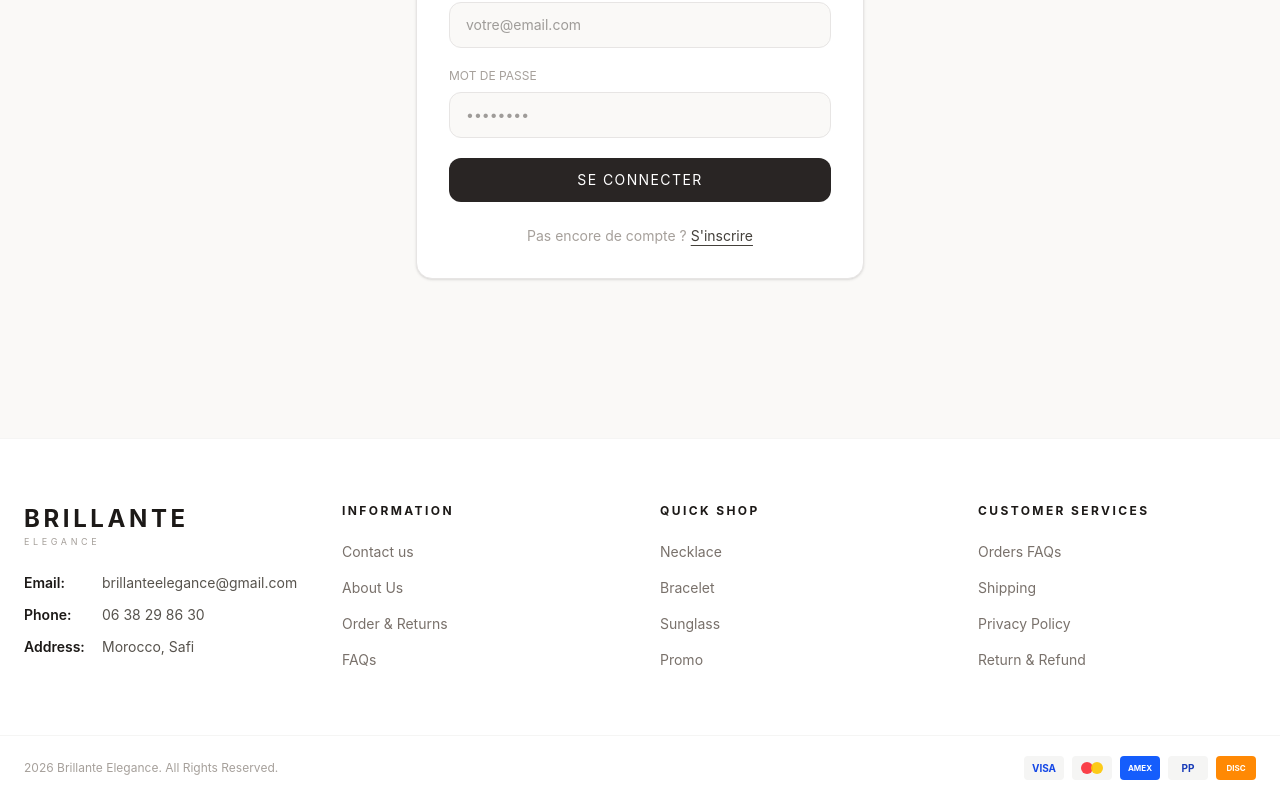
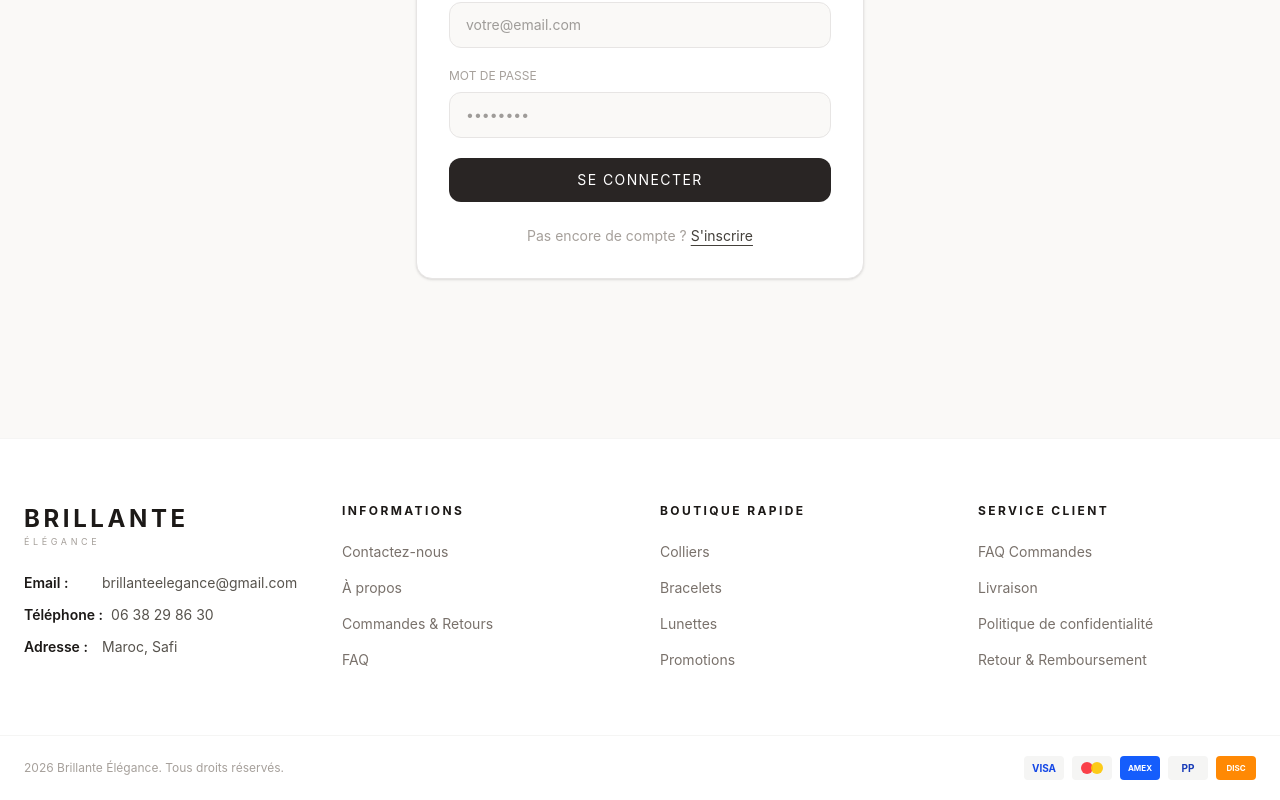
Before and after one commit to aymantabissi/brillante-elegance-frontend, a React (Vite) app: page /login in a window 1280 px wide. Shown: the part 480-1280 px from the top of the page. Built offline with nearby package versions, Linux system fonts and the light colour scheme; no server answers.

Commit message:
add francais

```diff
--- a/src/components/Footer.jsx
+++ b/src/components/Footer.jsx
@@ -9,29 +9,29 @@ export default function Footer() {
         <div>
           <div className="mb-6">
             <h3 className="text-2xl font-bold tracking-[0.15em] text-stone-900 uppercase">Brillante</h3>
-            <p className="text-[9px] tracking-[0.4em] uppercase text-stone-400">Elegance</p>
+            <p className="text-[9px] tracking-[0.4em] uppercase text-stone-400">Élégance</p>
           </div>
           <div className="flex flex-col gap-3 text-sm text-stone-600">
             <div className="flex gap-2">
-              <span className="font-semibold text-stone-900 min-w-[70px]">Email:</span>
+              <span className="font-semibold text-stone-900 min-w-[70px]">Email :</span>
               <span>brillanteelegance@gmail.com</span>
             </div>
             <div className="flex gap-2">
-              <span className="font-semibold text-stone-900 min-w-[70px]">Phone:</span>
+              <span className="font-semibold text-stone-900 min-w-[70px]">Téléphone :</span>
               <span>06 38 29 86 30</span>
             </div>
             <div className="flex gap-2">
-              <span className="font-semibold text-stone-900 min-w-[70px]">Address:</span>
-              <span>Morocco, Safi</span>
+              <span className="font-semibold text-stone-900 min-w-[70px]">Adresse :</span>
+              <span>Maroc, Safi</span>
             </div>
           </div>
         </div>
 
         {/* Information */}
         <div>
-          <h4 className="text-xs font-bold tracking-[0.2em] uppercase text-stone-900 mb-5">Information</h4>
+          <h4 className="text-xs font-bold tracking-[0.2em] uppercase text-stone-900 mb-5">Informations</h4>
           <ul className="flex flex-col gap-3">
-            {['Contact us', 'About Us', 'Order & Returns', 'FAQs'].map((item) => (
+            {['Contactez-nous', 'À propos', 'Commandes & Retours', 'FAQ'].map((item) => (
               <li key={item}>
                 <Link to="/" className="text-sm text-stone-500 hover:text-stone-900 transition">{item}</Link>
               </li>
@@ -41,13 +41,13 @@ export default function Footer() {
 
         {/* Quick Shop */}
         <div>
-          <h4 className="text-xs font-bold tracking-[0.2em] uppercase text-stone-900 mb-5">Quick Shop</h4>
+          <h4 className="text-xs font-bold tracking-[0.2em] uppercase text-stone-900 mb-5">Boutique rapide</h4>
           <ul className="flex flex-col gap-3">
             {[
-              { label: 'Necklace', to: '/shop?cat=colliers' },
-              { label: 'Bracelet', to: '/shop?cat=bracelets' },
-              { label: 'Sunglass', to: '/shop?cat=lunettes' },
-              { label: 'Promo',    to: '/shop?promo=true' },
+              { label: 'Colliers', to: '/shop?cat=colliers' },
+              { label: 'Bracelets', to: '/shop?cat=bracelets' },
+              { label: 'Lunettes', to: '/shop?cat=lunettes' },
+              { label: 'Promotions', to: '/shop?promo=true' },
             ].map((item) => (
               <li key={item.label}>
                 <Link to={item.to} className="text-sm text-stone-500 hover:text-stone-900 transition">{item.label}</Link>
@@ -58,9 +58,9 @@ export default function Footer() {
 
         {/* Customer Services */}
         <div>
-          <h4 className="text-xs font-bold tracking-[0.2em] uppercase text-stone-900 mb-5">Customer Services</h4>
+          <h4 className="text-xs font-bold tracking-[0.2em] uppercase text-stone-900 mb-5">Service client</h4>
           <ul className="flex flex-col gap-3">
-            {['Orders FAQs', 'Shipping', 'Privacy Policy', 'Return & Refund'].map((item) => (
+            {['FAQ Commandes', 'Livraison', 'Politique de confidentialité', 'Retour & Remboursement'].map((item) => (
               <li key={item}>
                 <Link to="/" className="text-sm text-stone-500 hover:text-stone-900 transition">{item}</Link>
               </li>
@@ -72,7 +72,7 @@ export default function Footer() {
       {/* Bottom bar */}
       <div className="border-t border-stone-100 px-6 py-5">
         <div className="max-w-7xl mx-auto flex flex-col sm:flex-row items-center justify-between gap-4">
-          <p className="text-xs text-stone-400">2026 Brillante Elegance. All Rights Reserved.</p>
+          <p className="text-xs text-stone-400">2026 Brillante Élégance. Tous droits réservés.</p>
           <div className="flex items-center gap-2">
             <div className="w-10 h-6 bg-stone-100 rounded flex items-center justify-center">
               <span className="text-[10px] font-bold text-blue-700">VISA</span>
```
